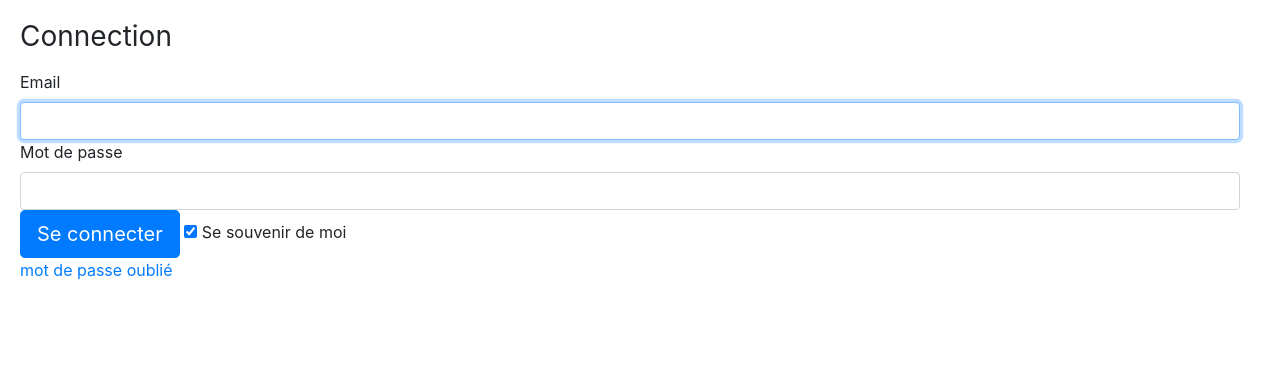
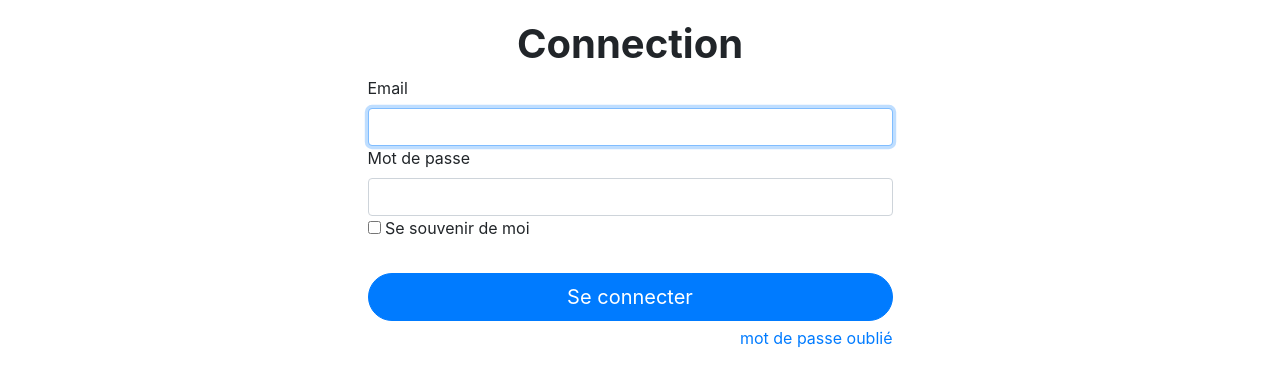
Before and after one commit to Sentakukii/Sortir, a Symfony app: template projetSortir/templates/security/login.html.twig in a window 1280 px wide. Shown: the top 387 px of the page. Run offline with Twig, Linux system fonts and the light colour scheme; the template is opened without the code that fills it, so the values that code supplies are empty; some libraries are stand-ins or nearby versions.

Commit message:
update login twig

```diff
--- a/projetSortir/public/css/common.css
+++ b/projetSortir/public/css/common.css
@@ -8,6 +8,9 @@ table{
     margin-top: 2rem;
     text-align: center;
 }
+.round-button{
+    border-radius: 25px; !important;
+}
 #container{
     width: calc(100% - 20px);
     padding: 20px;
@@ -16,7 +19,7 @@ table{
     margin-bottom: 45px;
 }
 .content{
-    margin-bottom: 35px;
+    margin-bottom: 25px;
 }
 
 .menu_link{
@@ -124,3 +127,7 @@ table{
     background-repeat: no-repeat;
     background-position: 97%;
 }
+#link_passwordForbidden{
+    text-align: right;
+    margin-top: 5px;
+}
--- a/projetSortir/templates/base.html.twig
+++ b/projetSortir/templates/base.html.twig
@@ -6,8 +6,9 @@
         <title>{% block title %}Sortir.com{% endblock %}</title>
         {%  if notAjax %}
         <link rel="stylesheet" href="https://stackpath.bootstrapcdn.com/bootstrap/4.4.1/css/bootstrap.min.css" integrity="sha384-Vkoo8x4CGsO3+Hhxv8T/Q5PaXtkKtu6ug5TOeNV6gBiFeWPGFN9MuhOf23Q9Ifjh" crossorigin="anonymous">
+        <link rel="stylesheet" href="{{ asset('css/bootstrap-datetimepicker.min.css') }}">
         <link rel="stylesheet" href="{{ asset('css/common.css') }}">
-        <link rel="stylesheet" href="{{ asset('css/bootstrap-datetimepicker.min.css') }}">
+
         <script
                 src="https://code.jquery.com/jquery-3.4.1.min.js"
                 integrity="sha256-CSXorXvZcTkaix6Yvo6HppcZGetbYMGWSFlBw8HfCJo="
--- a/projetSortir/templates/security/login.html.twig
+++ b/projetSortir/templates/security/login.html.twig
@@ -3,6 +3,7 @@
 {% block title %}Log in!{% endblock %}
 
 {% block body %}
+    <div class="container">
         <form method="post">
             {% if error %}
                 <div class="alert alert-danger">{{ error.messageKey|trans(error.messageData, 'security') }}</div>
@@ -13,34 +14,38 @@
                    Vous êtes connecter avec {{ app.user.username }}, <a href="{{ path('app_logout') }}">Se déconnecter</a>
                 </div>
             {% endif %}
-
-    <h1 class="h3 mb-3 font-weight-normal">Connection</h1>
+            <div class="content">
+                <div class="text-center">
+                    <h1>Connection</h1>
+                </div>
+                <div class="col-md-6 offset-md-3">
                 <label for="inputEmail">Email</label>
                 <input type="email" value="{{ last_username }}" name="email" id="inputEmail" class="form-control" required autofocus>
+                </div>
+                <div class="col-md-6 offset-md-3">
                     <label for="inputPassword">Mot de passe</label>
                     <input type="password" name="password" id="inputPassword" class="form-control" required>
+                </div>
+                <input type="hidden" name="_csrf_token" value="{{ csrf_token('authenticate') }}">
 
-    <input type="hidden" name="_csrf_token"
-           value="{{ csrf_token('authenticate') }}"
-    >
-
-    {#
-        Uncomment this section and add a remember_me option below your firewall to activate remember me functionality.
-        See https://symfony.com/doc/current/security/remember_me.html
-
-        <div class="checkbox mb-3">
+                <div class="col-md-6 offset-md-3">
                     <label>
-                <input type="checkbox" name="_remember_me"> Remember me
+                        <input type="checkbox" id="remember_me" name="_remember_me" > Se souvenir de moi
                     </label>
                 </div>
-    #}
-
-    <button class="btn btn-lg btn-primary" type="submit">
+            </div>
+            <div class="col-md-6 offset-md-3">
+                <button class="btn btn-lg btn-primary btn-block round-button" type="submit">
                     Se connecter
                 </button>
-    <input type="checkbox" id="remember_me" name="_remember_me" checked/>
-    <label for="remember_me">Se souvenir de moi</label>
+                <div id="link_passwordForbidden" class="">
+                    <a href="{{ url('passwordForbidden') }}"> mot de passe oublié</a>
+                </div>
+            </div>
+
+
+        </div>
+
         </form>
-
-    <a href="{{ url('passwordForbidden') }}"> mot de passe oublié</a>
+    </div>
 {% endblock %}
```
Lines whose indentation alone changed are shown as unchanged.
